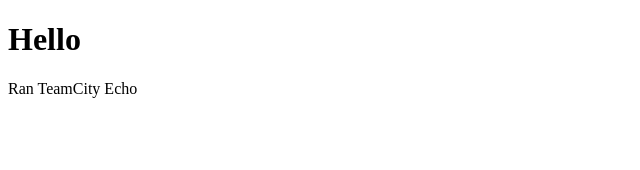
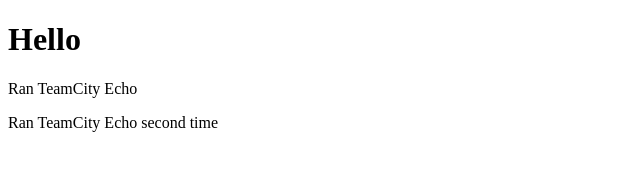
Before and after one commit to Narmus/githubactionspractice, a plain HTML site: page index.html in a window 1280 px wide. Shown: the whole page, without its empty margins (0-640 px from the left). Drawn offline with Linux system fonts and the light colour scheme.

Commit message:
Update index second.html

```diff
--- a/index.html
+++ b/index.html
@@ -8,5 +8,6 @@
   <body>
     <h1>Hello</h1>
     <p>Ran TeamCity Echo</p>
+    <p>Ran TeamCity Echo second time</p>
   </body>
 </html>
```
